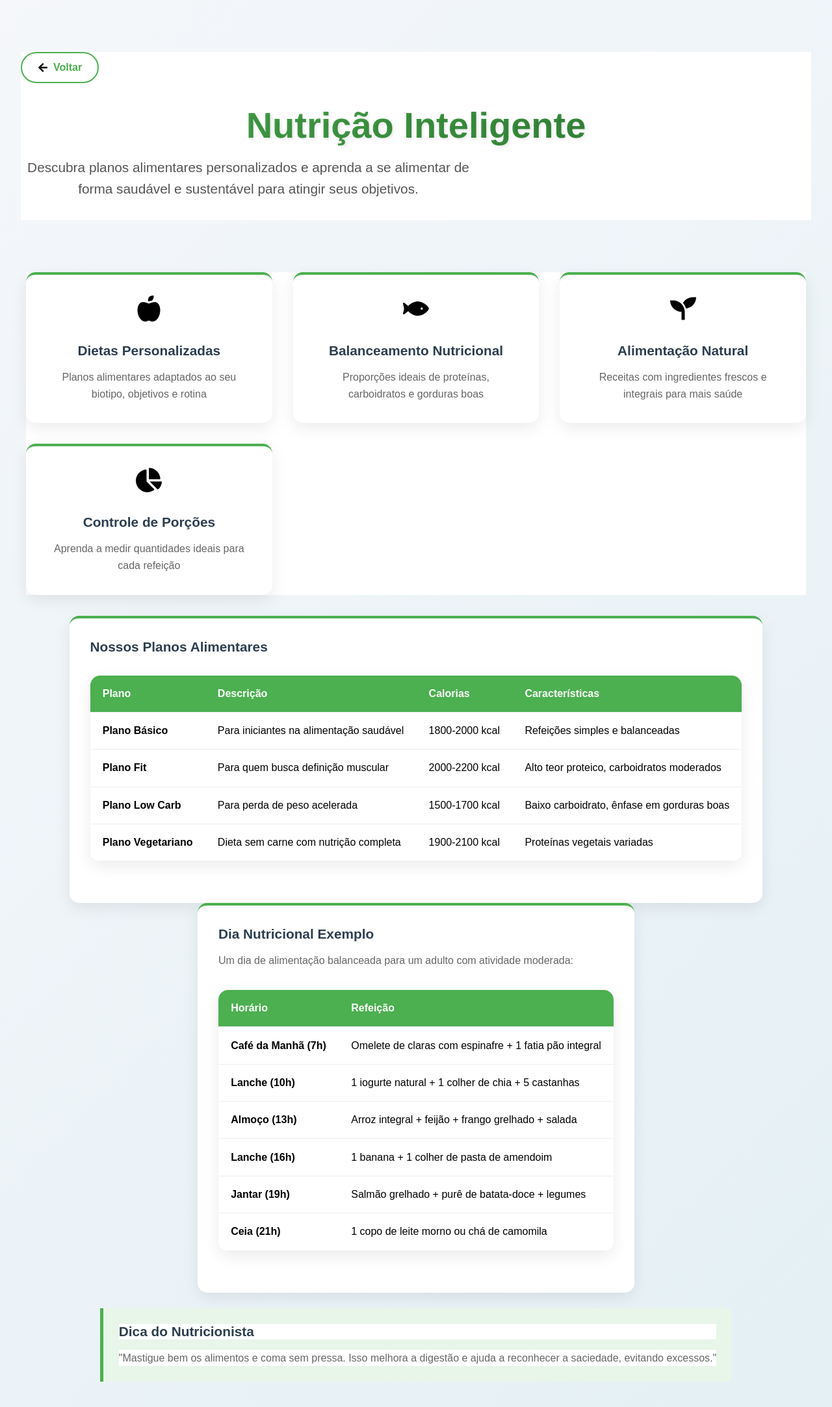
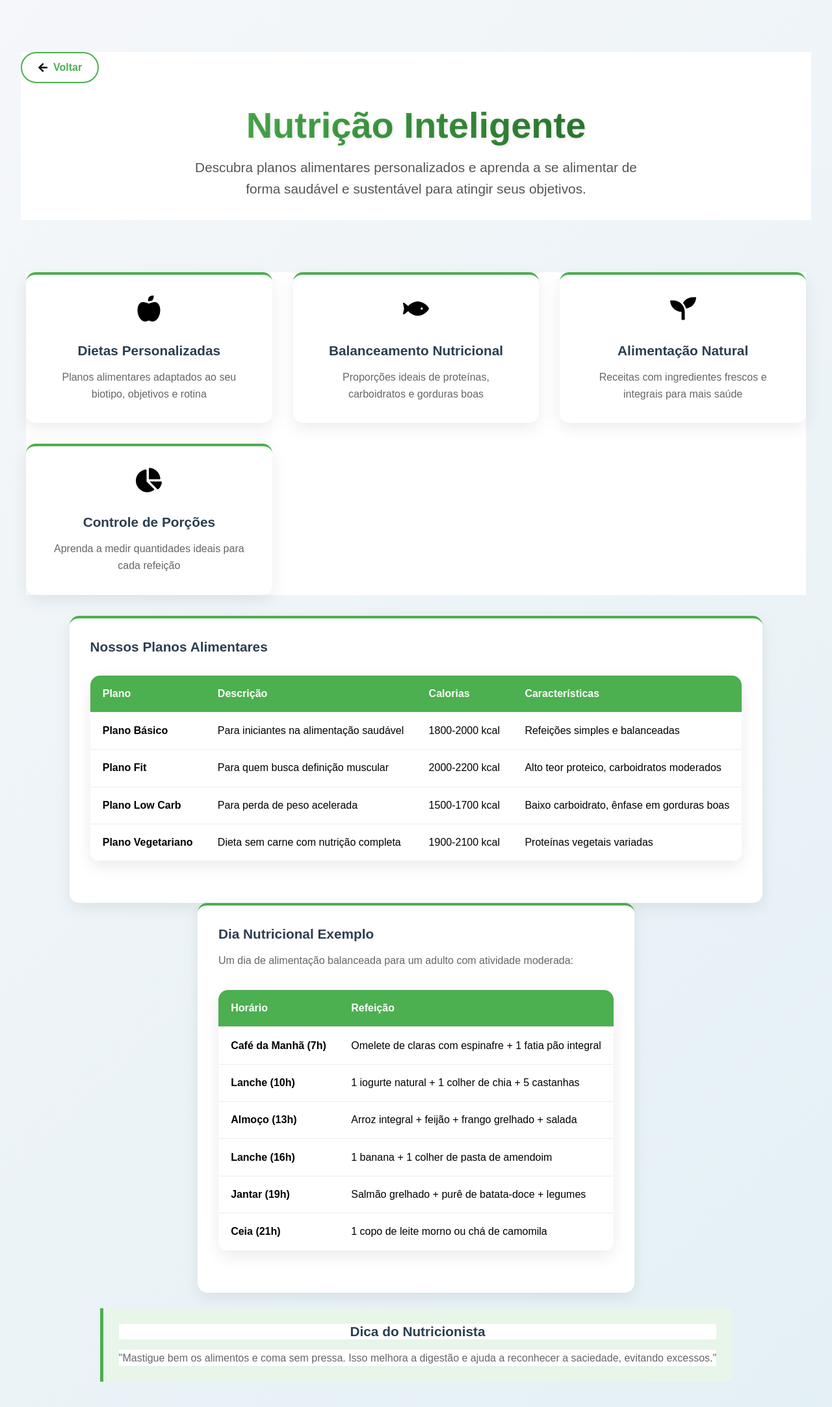
Before and after one commit to carloshlohn/NutriLife-model, a React (Vite) app: page /alimentacao in a window 1280 px wide. Shown: the top 2166 px of the page at 65% size. Built offline with nearby package versions, Linux system fonts and the light colour scheme.

Commit message:
arrumei titulo

```diff
--- a/src/pages/Home/Alimentação.jsx
+++ b/src/pages/Home/Alimentação.jsx
@@ -268,11 +268,13 @@ function Alimentacao() {
         <BackButton onClick={() => navigate("/")}>
           <FaArrowLeft /> Voltar
         </BackButton>
-        <Title>Nutrição Inteligente</Title>
-        <Subtitle>
-          Descubra planos alimentares personalizados e aprenda a se alimentar
-          de forma saudável e sustentável para atingir seus objetivos.
-        </Subtitle>
+        <div style={{ display: "flex", flexDirection: "column", alignItems: "center" }}>
+          <Title>Nutrição Inteligente</Title>
+          <Subtitle>
+            Descubra planos alimentares personalizados e aprenda a se alimentar
+            de forma saudável e sustentável para atingir seus objetivos.
+          </Subtitle>
+        </div>
       </Header>
 
       <FeaturesContainer>
@@ -335,8 +337,8 @@ function Alimentacao() {
       </FeatureCard>
 
       <TipCard>
-        <FeatureTitle style={{ color: '#2c3e50', textAlign: 'left' }}>Dica do Nutricionista</FeatureTitle>
-        <FeatureDescription style={{ textAlign: 'left' }}>
+        <FeatureTitle style={{ color: '#2c3e50', textAlign: 'center' }}>Dica do Nutricionista</FeatureTitle>
+        <FeatureDescription style={{ textAlign: 'center' }}>
           "Mastigue bem os alimentos e coma sem pressa. Isso melhora a digestão e ajuda a reconhecer a saciedade, evitando excessos."
         </FeatureDescription>
       </TipCard>
```
